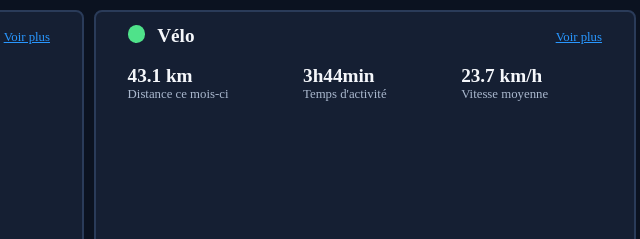
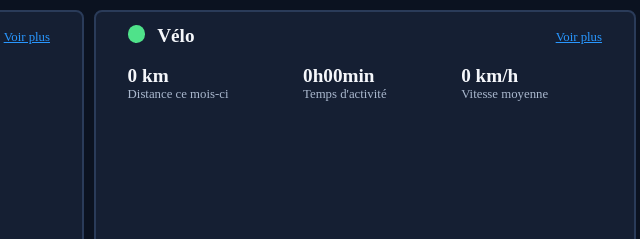
Before and after one commit to GrinkCoding/DashboardSport, a plain HTML site: page index.html in a window 1280 px wide. Shown: the part 276-515 px from the top of the page, 628-1268 px from the left. Drawn offline with Linux system fonts and the light colour scheme.

Commit message:
Add files via upload

```diff
--- a/index.html
+++ b/index.html
@@ -168,17 +168,17 @@
                         </div>
                         <div class="graph-box-stat">
                             <div>
-                                <p class="graph-stat-item">43.1 km</p>
+                                <p class="graph-stat-item">0 km</p>
                                 <p class="graph-stat-items-libelle">Distance ce mois-ci</p>
                             </div>
 
                             <div>
-                                <p class="graph-stat-item">3h44min</p>
+                                <p class="graph-stat-item">0h00min</p>
                                 <p class="graph-stat-items-libelle">Temps d'activité</p>
                             </div>
 
                              <div>
-                                <p class="graph-stat-item">23.7 km/h</p>
+                                <p class="graph-stat-item">0 km/h</p>
                                 <p class="graph-stat-items-libelle">Vitesse moyenne</p>
                             </div>
                         </div>
```
